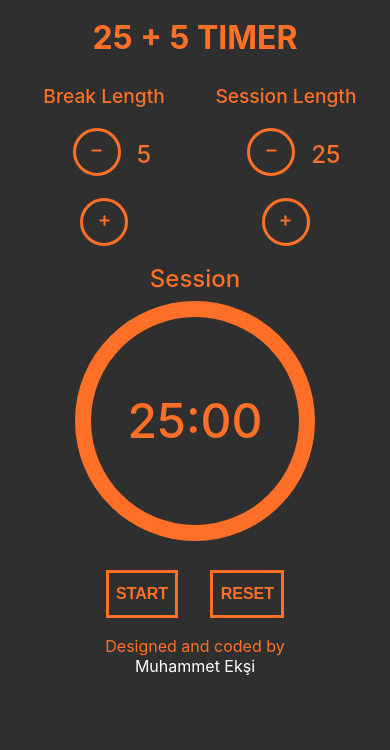
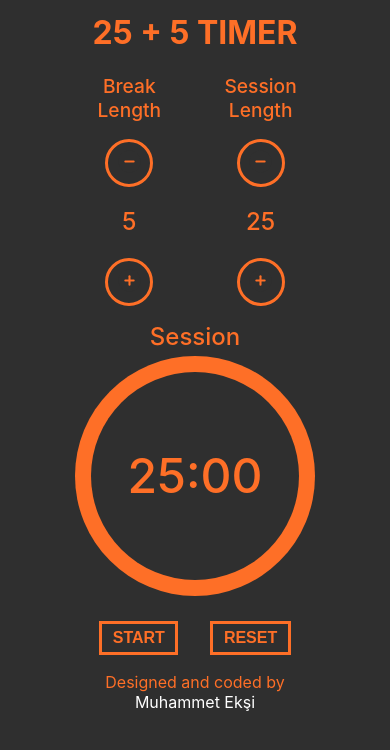
Before and after one commit to m3xy0/pomodoro-app, a React (Create React App) app: page / in a window 390 px wide. Shown: the top 750 px of the page. Built offline with nearby package versions, Linux system fonts and the light colour scheme.

Commit message:
css code revised for mobile

```diff
--- a/src/App.css
+++ b/src/App.css
@@ -88,11 +88,13 @@ h1 {
   border-radius: 0;
   display: inline-block;
   width: 25%;
-  padding: 2%;
+  padding: 2% 4%;
   color:#fe6f27;
   font-weight:900;
   font-size: 1rem;
   width: auto;
+  height: auto;
+
 }
 
 #timer-label {
@@ -144,5 +146,10 @@ footer {
     justify-content: center;
   }
 
+  #break-length, #session-length {
+    display: flex;
+    flex-direction: column;
+  }
+
 
 }
```
